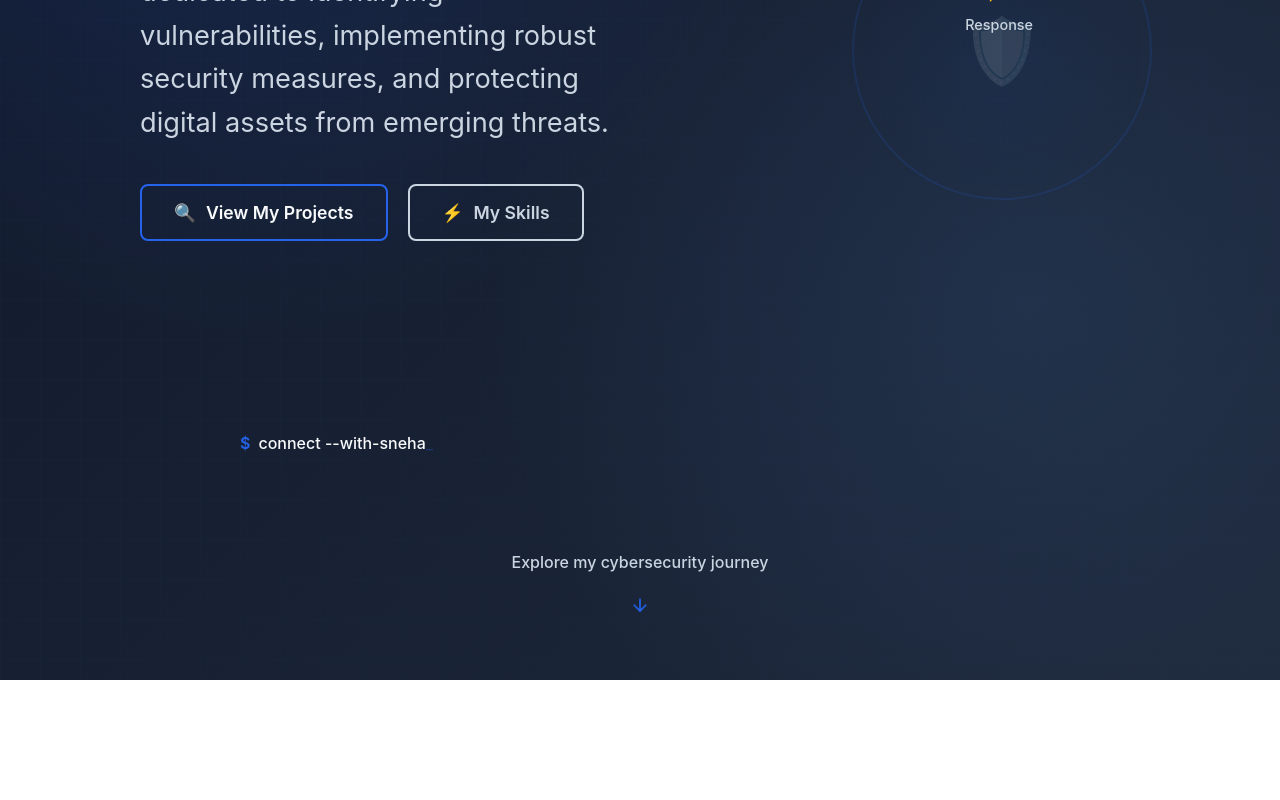
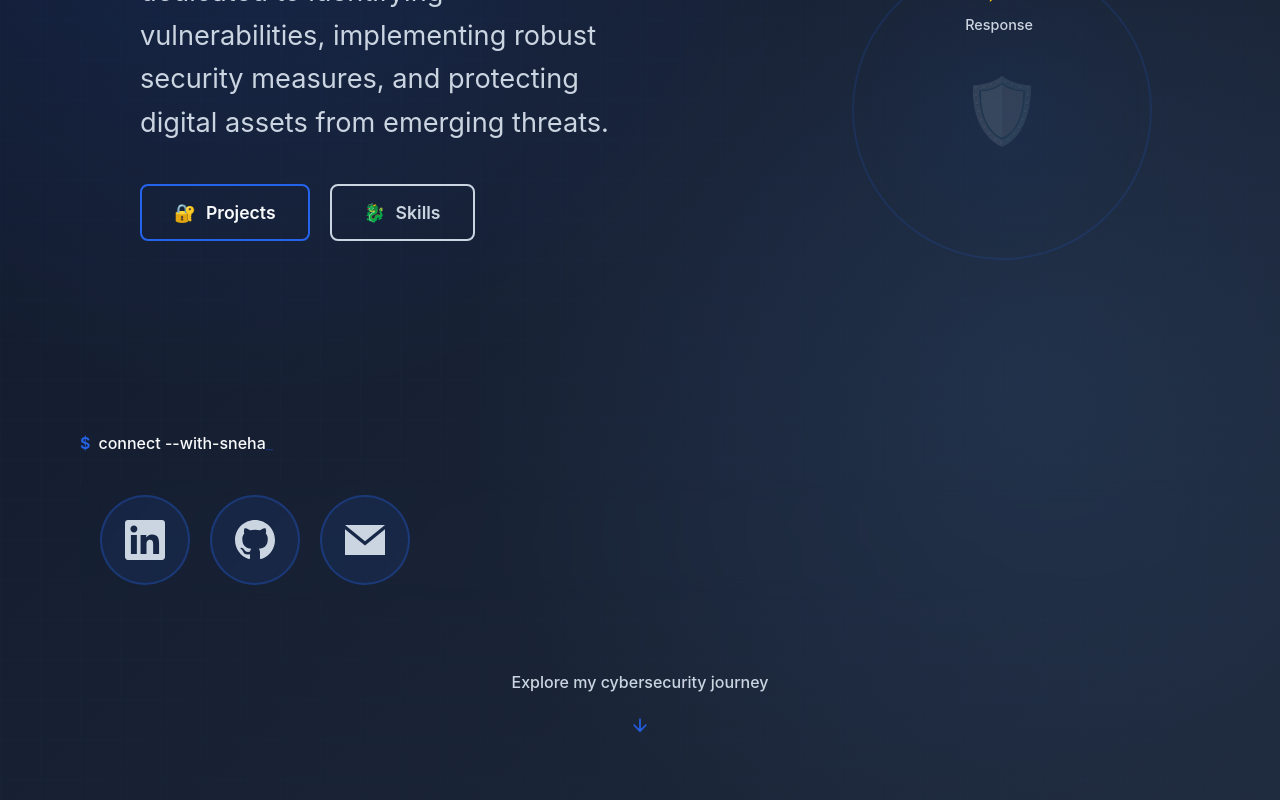
Before and after one commit to amyy45/portfolio, a React (Vite) app: page / in a window 1280 px wide. Shown: the part 580-1380 px from the top of the page. Before the commit the page ends 1260 px from the top, so only its background shows below. Built offline with nearby package versions, Linux system fonts and the light colour scheme.

Commit message:
hero update 1

```diff
--- a/src/components/Hero.tsx
+++ b/src/components/Hero.tsx
@@ -74,13 +74,13 @@
 
               <div className="action-buttons">
                 <button className="professional-btn primary cursor-target">
-                  <span className="btn-icon">🔍</span>
-                  <span className="btn-text">View My Projects</span>
+                  <span className="btn-icon">🔐</span>
+                  <span className="btn-text">Projects</span>
                   <div className="btn-hover-effect"></div>
                 </button>
                 <button className="professional-btn secondary cursor-target">
-                  <span className="btn-icon">⚡</span>
-                  <span className="btn-text">My Skills</span>
+                  <span className="btn-icon">🐉</span>
+                  <span className="btn-text">Skills</span>
                   <div className="btn-hover-effect"></div>
                 </button>
               </div>
@@ -130,6 +130,43 @@
             <span className="command">connect --with-sneha</span>
             <span className="cursor">_</span>
           </div>
+
+          {/* Contact Icons */}
+          <div className="contact-icons">
+            <a
+              href="https://linkedin.com/in/yourprofile"
+              target="_blank"
+              rel="noopener noreferrer"
+              className="contact-link cursor-target"
+              aria-label="LinkedIn Profile"
+            >
+              <svg width="24" height="24" viewBox="0 0 24 24" fill="currentColor">
+                <path d="M20.447 20.452h-3.554v-5.569c0-1.328-.027-3.037-1.852-3.037-1.853 0-2.136 1.445-2.136 2.939v5.667H9.351V9h3.414v1.561h.046c.477-.9 1.637-1.85 3.37-1.85 3.601 0 4.267 2.37 4.267 5.455v6.286zM5.337 7.433c-1.144 0-2.063-.926-2.063-2.065 0-1.138.92-2.063 2.063-2.063 1.14 0 2.064.925 2.064 2.063 0 1.139-.925 2.065-2.064 2.065zm1.782 13.019H3.555V9h3.564v11.452zM22.225 0H1.771C.792 0 0 .774 0 1.729v20.542C0 23.227.792 24 1.771 24h20.451C23.2 24 24 23.227 24 22.271V1.729C24 .774 23.2 0 22.222 0h.003z"/>
+              </svg>
+            </a>
+
+            <a
+              href="https://github.com/yourusername"
+              target="_blank"
+              rel="noopener noreferrer"
+              className="contact-link cursor-target"
+              aria-label="GitHub Profile"
+            >
+              <svg width="24" height="24" viewBox="0 0 24 24" fill="currentColor">
+                <path d="M12 0C5.37 0 0 5.37 0 12c0 5.31 3.435 9.795 8.205 11.385.6.105.825-.255.825-.57 0-.285-.015-1.23-.015-2.235-3.015.555-3.795-.735-4.035-1.41-.135-.345-.72-1.41-1.23-1.695-.42-.225-1.02-.78-.015-.795.945-.015 1.62.87 1.845 1.23 1.08 1.815 2.805 1.305 3.495.99.105-.78.42-1.305.765-1.605-2.67-.3-5.46-1.335-5.46-5.925 0-1.305.465-2.385 1.23-3.225-.12-.3-.54-1.53.12-3.18 0 0 1.005-.315 3.3 1.23.96-.27 1.98-.405 3-.405s2.04.135 3 .405c2.295-1.56 3.3-1.23 3.3-1.23.66 1.65.24 2.88.12 3.18.765.84 1.23 1.905 1.23 3.225 0 4.605-2.805 5.625-5.475 5.925.435.375.81 1.095.81 2.22 0 1.605-.015 2.895-.015 3.3 0 .315.225.69.825.57A12.02 12.02 0 0024 12c0-6.63-5.37-12-12-12z"/>
+              </svg>
+            </a>
+
+            <a
+              href="mailto:your.email@example.com"
+              className="contact-link cursor-target"
+              aria-label="Send Email"
+            >
+              <svg width="24" height="24" viewBox="0 0 24 24" fill="currentColor">
+                <path d="M12 12.713l-11.985-9.713h23.97l-11.985 9.713zm0 2.574l-12-9.725v15.438h24v-15.438l-12 9.725z"/>
+              </svg>
+            </a>
+          </div>
         </div>
 
         <div className="scroll-indicator">
--- a/src/hero.css
+++ b/src/hero.css
@@ -393,7 +393,7 @@
 
 .terminal-footer {
   width: 100%;
-  max-width: 800px;
+  max-width: 2200px;
   margin: 30px 0;
 }
 
@@ -750,3 +750,97 @@
     transform: none;
   }
 }
+
+/* Contact Icons Styles */
+.contact-icons {
+  display: flex;
+  justify-content: left;
+  gap: 20px;
+  margin-top: 20px;
+  padding: 15px 20px;
+  border-radius: 12px;
+  backdrop-filter: blur(10px);
+}
+
+.contact-link {
+  display: flex;
+  align-items: center;
+  justify-content: center;
+  width: 90px;
+  height: 90px;
+  border-radius: 50%;
+  background: rgba(37, 99, 235, 0.1);
+  border: 2px solid rgba(37, 99, 235, 0.3);
+  color: var(--text-secondary);
+  transition: all 0.3s ease;
+  position: relative;
+  overflow: hidden;
+}
+
+.contact-link::before {
+  content: '';
+  position: absolute;
+  top: 0;
+  left: -100%;
+  width: 100%;
+  height: 100%;
+  background: linear-gradient(90deg, transparent, rgba(37, 99, 235, 0.2), transparent);
+  transition: all 0.6s ease;
+}
+
+.contact-link:hover::before {
+  left: 100%;
+}
+
+.contact-link:hover {
+  color: var(--primary-blue);
+  border-color: var(--primary-blue);
+  background: rgba(37, 99, 235, 0.15);
+  transform: translateY(-3px);
+  box-shadow: 0 8px 25px rgba(37, 99, 235, 0.4);
+}
+
+.contact-link svg {
+  height: 40px;
+  width: 40px;
+  transition: all 0.3s ease;
+}
+
+.contact-link:hover svg {
+  transform: scale(1.1);
+}
+
+/* Responsive styles for contact icons */
+@media (max-width: 768px) {
+  .contact-icons {
+    gap: 15px;
+    padding: 12px;
+  }
+
+  .contact-link {
+    width: 45px;
+    height: 45px;
+  }
+
+  .contact-link svg {
+    width: 20px;
+    height: 20px;
+  }
+}
+
+@media (max-width: 480px) {
+  .contact-icons {
+    gap: 12px;
+    padding: 10px;
+  }
+
+  .contact-link {
+    width: 40px;
+    height: 40px;
+  }
+
+  .contact-link svg {
+    width: 18px;
+    height: 18px;
+  }
+}
```
